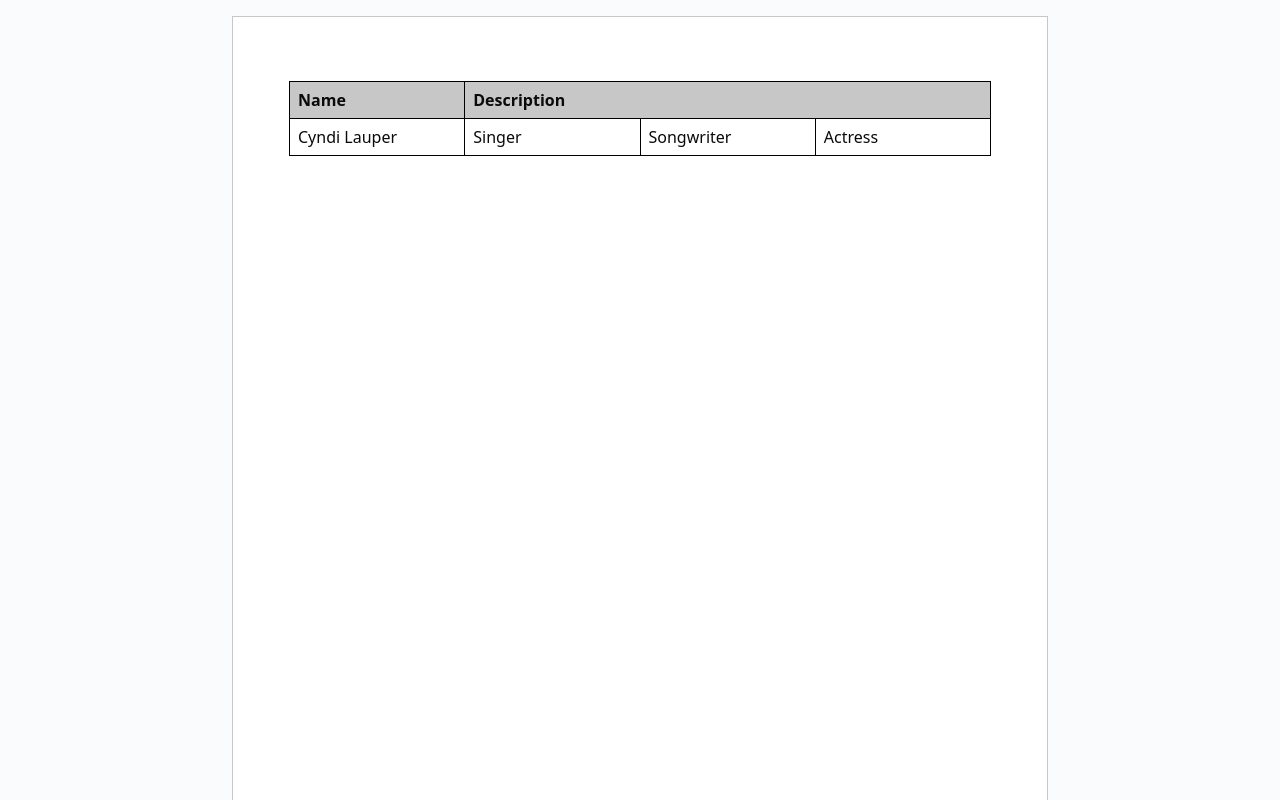
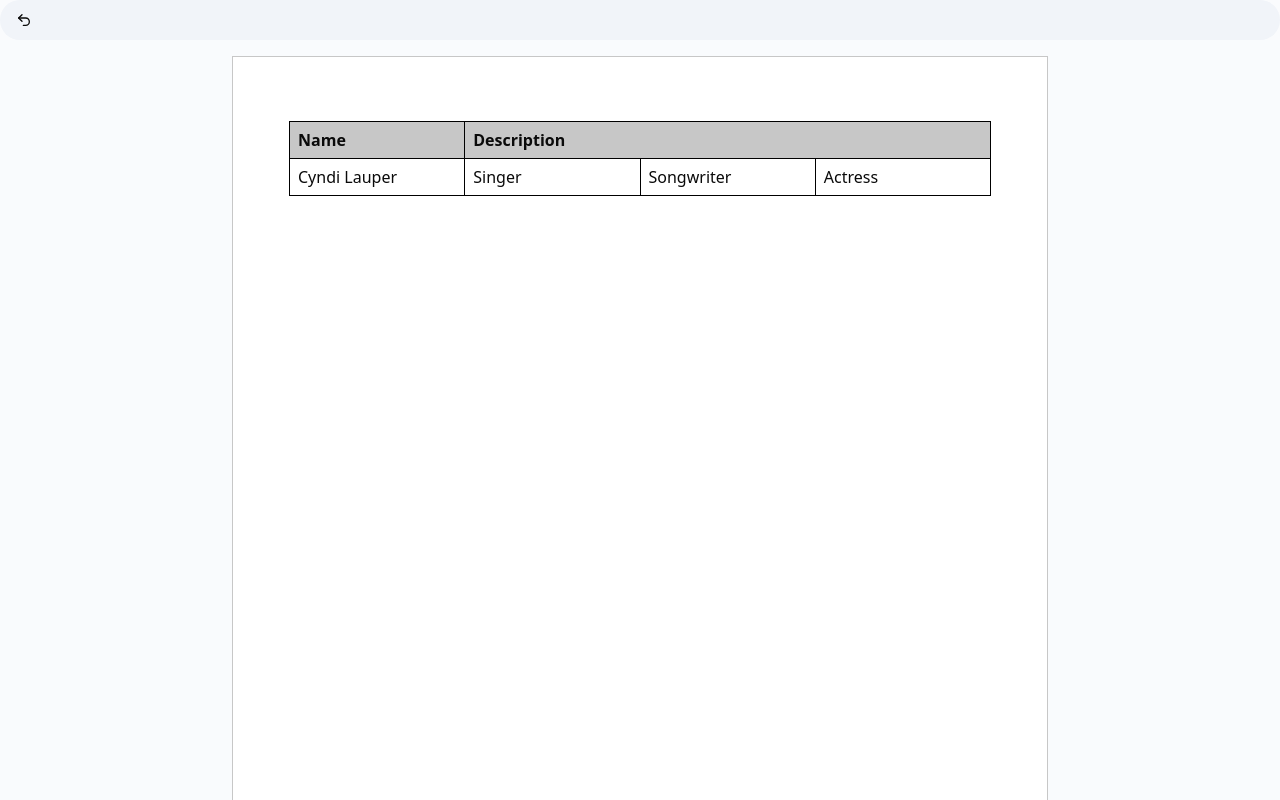
Before and after one commit to L0neGunman46/reac-docs, a Next.js app: page /documents/123 in a window 1280 px wide. Shown: the top 800 px of the page. Built offline with nearby package versions, Linux system fonts and the light colour scheme.

Commit message:
adding more funcitonality to editor, like extension options, adding zustand for store management

```diff
--- a/package.json
+++ b/package.json
@@ -60,7 +60,8 @@
     "sonner": "^2.0.7",
     "tailwind-merge": "^3.4.0",
     "vaul": "^1.1.2",
-    "zod": "^4.3.5"
+    "zod": "^4.3.5",
+    "zustand": "^5.0.10"
   },
   "devDependencies": {
     "@tailwindcss/postcss": "^4",
--- a/src/app/documents/[documentId]/editor.tsx
+++ b/src/app/documents/[documentId]/editor.tsx
@@ -7,9 +7,37 @@
 import StarterKit from "@tiptap/starter-kit";
 import Image from "@tiptap/extension-image";
 
+import { useEditorStore } from "@/store/use-editor-store";
+
 // padding left and right in attributes will be dynamic, that is why we are writing it in style
 export function Editor() {
+  const { setEditor } = useEditorStore();
   const editor = useEditor({
+    onCreate({ editor }) {
+      setEditor(editor);
+    },
+    // cleanup with Ondestroy, if we unmoun the error, clean the global state
+    onDestroy() {
+      setEditor(null);
+    },
+    onUpdate({ editor }) {
+      setEditor(editor);
+    },
+    onSelectionUpdate({ editor }) {
+      setEditor(editor);
+    },
+    onTransaction({ editor }) {
+      setEditor(editor);
+    },
+    onFocus({ editor }) {
+      setEditor(editor);
+    },
+    onBlur({ editor }) {
+      setEditor(editor);
+    },
+    onContentError({ editor }) {
+      setEditor(editor);
+    },
     editorProps: {
       attributes: {
         style: "padding-left:56px; padding-right:56px;",
--- a/src/app/documents/[documentId]/page.tsx
+++ b/src/app/documents/[documentId]/page.tsx
@@ -1,5 +1,6 @@
 //to fetch the id you can create an interface
 import { Editor } from "./editor";
+import { Toolbar } from "./toolbar";
 interface DocumentIDPage {
   params: Promise<{ documentId: string }>;
 }
@@ -12,6 +13,7 @@
 
   return (
     <div className="min-h-screen bg-[#FAFBFD]">
+      <Toolbar />
       <Editor />
     </div>
   );
--- /dev/null
+++ b/src/app/documents/[documentId]/toolbar.tsx
@@ -0,0 +1,70 @@
+"use client";
+
+import { cn } from "@/lib/utils";
+import { useEditorStore } from "@/store/use-editor-store";
+import { LucideIcon, Undo2Icon } from "lucide-react";
+
+// create a toolbar button component
+interface ToolBarButtonProps {
+  onClick?: () => void;
+  isActive?: boolean;
+  icon: LucideIcon;
+}
+
+// remap the icon from props to Icon so that it can be used as a component
+function ToolBarButton({ onClick, isActive, icon: Icon }: ToolBarButtonProps) {
+  return (
+    <button
+      onClick={onClick}
+      className={cn(
+        "text-sm h-7 min-w-7 flex items-center justify-center rounded-sm hover:bg-neutral-200/80",
+        isActive && "bg-neutral-200/80",
+      )}
+    >
+      <Icon className="size-4" />
+    </button>
+  );
+}
+
+/*
+this
+{
+  label: "Undo",
+  icon: Undo2Icon,
+  onClick: () => editor?.chain().focus().undo().run(),
+},
+works for all cases but when we were intializing the editor
+we used
+onCreate({ editor }) {
+  setEditor(editor);
+},
+this updates the editor onCreate but i want to keep it in sync for any updates possible
+*/
+export function Toolbar() {
+  const { editor } = useEditorStore();
+  console.log("Toolbar Editor data: ", editor);
+
+  const sections: {
+    label: string;
+    icon: LucideIcon;
+    onClick: () => void;
+    isActive?: boolean;
+  }[][] = [
+    [
+      {
+        label: "Undo",
+        icon: Undo2Icon,
+        onClick: () => editor?.chain().focus().undo().run(),
+      },
+    ],
+  ];
+
+  // we are spreading item in ToolBarButton like {...item} because item props are compatible with ToolBarButtonProps
+  return (
+    <div className="bg-[#F1F4F9] px-2.5 py-0.5 rounded-[24px] min-h-[40px] flex items-center gap-x-0.5 overflow-x-auto">
+      {sections[0].map((item) => (
+        <ToolBarButton key={item.label} {...item} />
+      ))}
+    </div>
+  );
+}
--- /dev/null
+++ b/src/store/use-editor-store.ts
@@ -0,0 +1,12 @@
+import { create } from "zustand";
+import { type Editor } from "@tiptap/react";
+
+interface EditorState {
+  editor: Editor | null;
+  setEditor: (editor: Editor | null) => void;
+}
+
+export const useEditorStore = create<EditorState>((set) => ({
+  editor: null,
+  setEditor: (editor) => set({ editor }),
+}));
```
Also changed, not shown: 1 other file (tests, documents, lock files or other folders).
